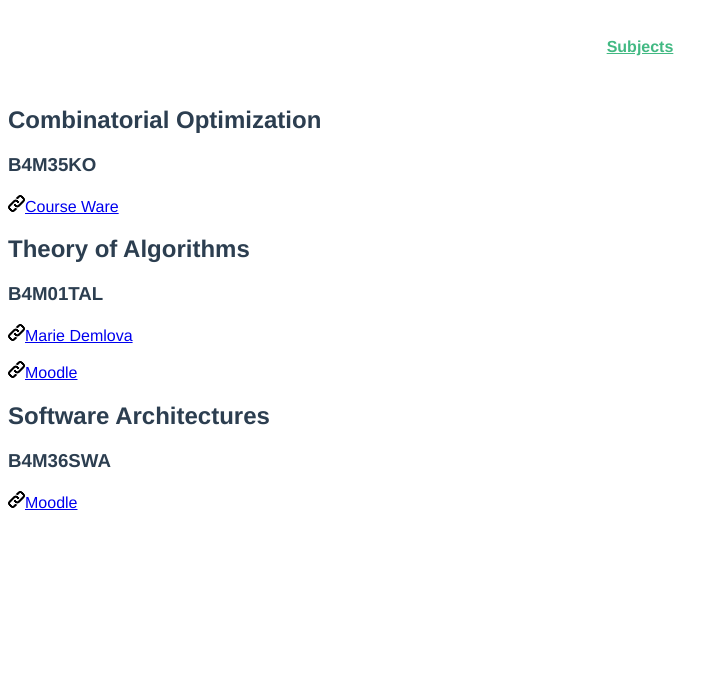
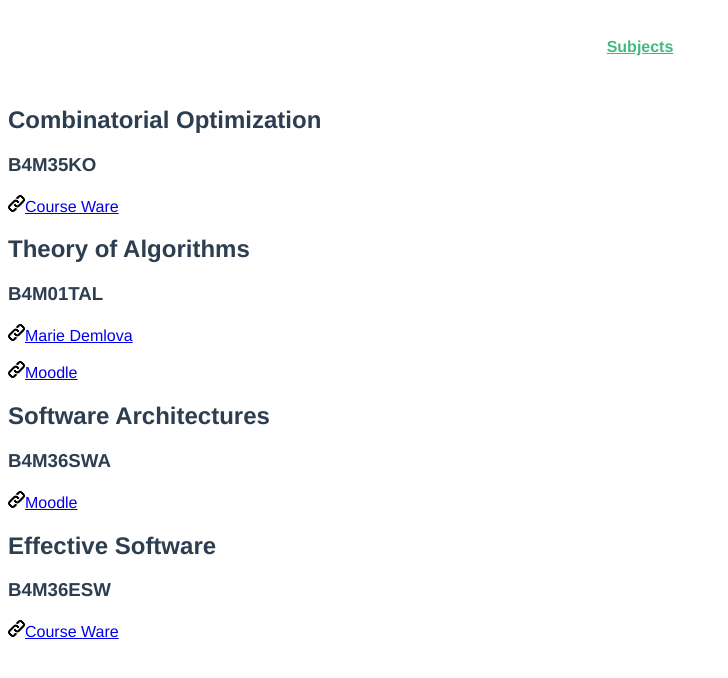
Before and after one commit to skalahonza/linkoi, a Vue app: page /#/ in a window 1280 px wide. Shown: the top 678 px of the page, without its empty margins (0-728 px from the left). Built offline with nearby package versions, Linux system fonts and the light colour scheme.

Commit message:
Add ESW.

```diff
--- a/src/views/Home.vue
+++ b/src/views/Home.vue
@@ -54,6 +54,16 @@ export default Vue.extend({
               address: "https://moodle.fel.cvut.cz/course/view.php?id=4982"
             }
           ]
+        },
+        {
+          name: "Effective Software",
+          code: "B4M36ESW",
+          links: [
+            {
+              name: "Course Ware",
+              address: "https://cw.fel.cvut.cz/wiki/courses/b4m36esw/start"
+            }
+          ]
         }
       ]
     };
```
Also changed, not shown: 3 other files (tests, documents, lock files or other folders).
